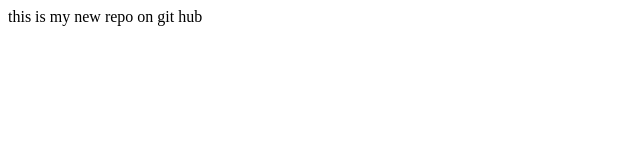
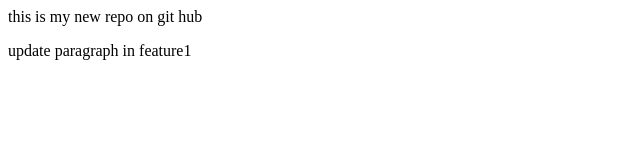
Before and after one commit to PradumnaRanjan/my-first-repo-, a plain HTML site: page index.html in a window 1280 px wide. Shown: the whole page, without its empty margins (0-640 px from the left). Drawn offline with Linux system fonts and the light colour scheme.

Commit message:
Add new feature

```diff
--- a/index.html
+++ b/index.html
@@ -1 +1,2 @@
 <p> this is my new repo on git hub </p>
+<p> update paragraph in feature1 </p>
--- a/style.css
+++ b/style.css
@@ -1,3 +1,4 @@
 p {
-    color: black;
+    color: aqua;
+    color: beige;
 }
```
Also changed, not shown: 1 other file.
